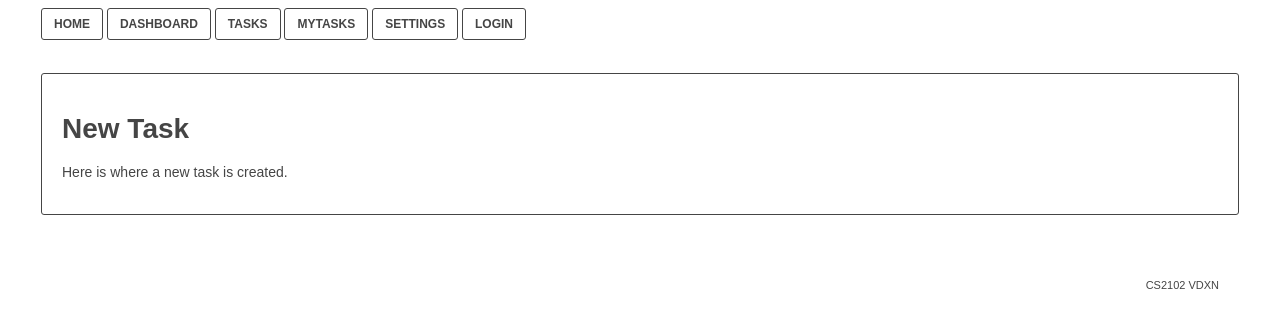
After one commit to cs2012-vdxn/vdxn, a PHP site: template vdxn/application/view/tasks/new.php in a window 1280 px wide. The commit adds this page. Shown: the top 328 px of the page. Run offline with PHP 8.4, Linux system fonts and the light colour scheme; the template is opened without the code that fills it, so the values that code supplies are empty; some libraries are stand-ins or nearby versions.

Commit message:
add new task page

```diff
--- a/vdxn/application/view/tasks/index.php
+++ b/vdxn/application/view/tasks/index.php
@@ -1,5 +1,6 @@
 <div class="container">
     <h1>Tasks</h1>
+    <a href="/tasks/newtask">New</a>
     <p>
       Content should contain all tasks available in the system that is
       available for bidding
--- /dev/null
+++ b/vdxn/application/view/tasks/new.php
@@ -0,0 +1,6 @@
+<div class="container">
+    <h1>New Task</h1>
+    <p>
+      Here is where a new task is created.
+    </p>
+</div>
```
Also changed, not shown: vdxn/application/Controller/TasksController.php (+7 -0 lines).
